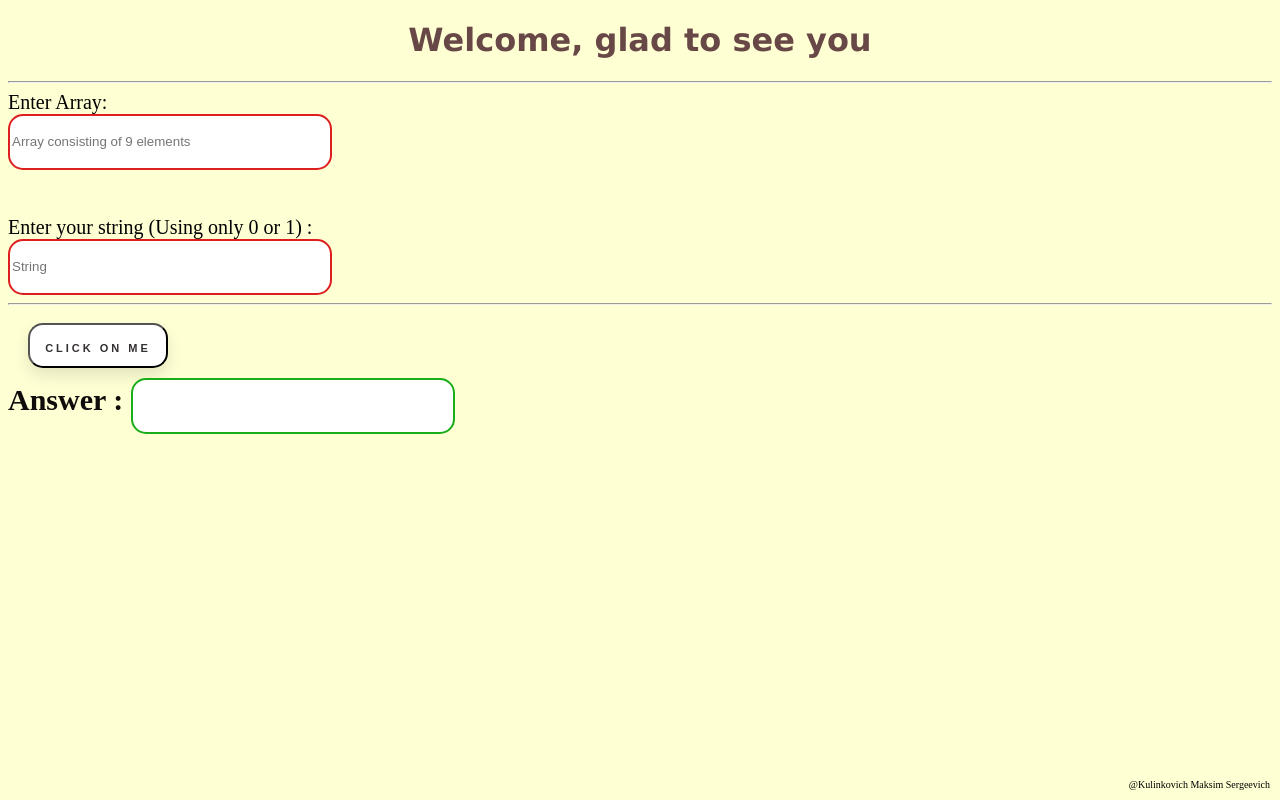
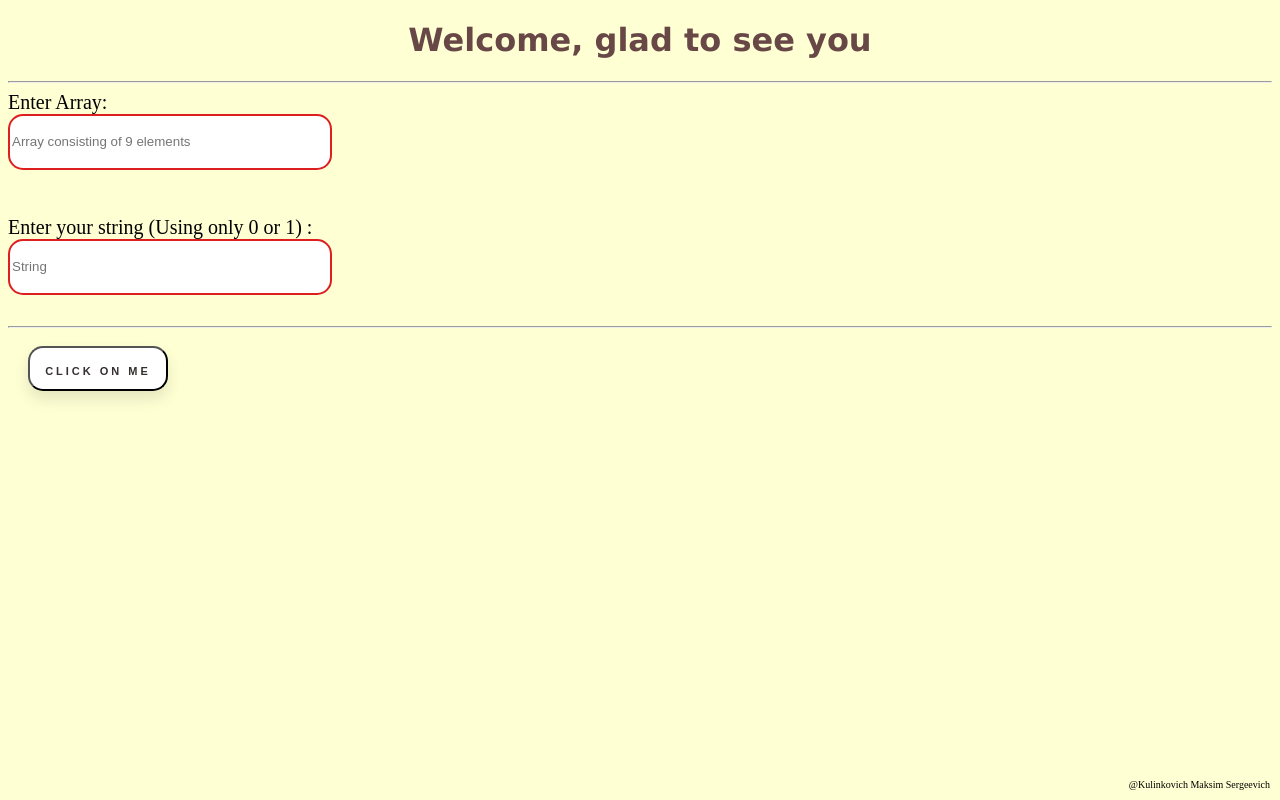
Before and after one commit to M-Kulinkovich/EpolSoft_IT, a plain HTML site: page index.html in a window 1280 px wide. Drawn offline with Linux system fonts and the light colour scheme.

Commit message:
Update index.html

```diff
--- a/index.html
+++ b/index.html
@@ -19,7 +19,7 @@
             pattern="^[а-яА-ЯёЁa-zA-Z0-9_ ]+$"
             placeholder="Array consisting of 9 elements"
             required
-            >
+        >
         <br>
         <div id="error1"></div><br>
         Enter your string (Using only 0 or 1) :
@@ -31,7 +31,9 @@
             maxlength="9"
             required
             pattern="^([0-1]{9})$"
-            >
+        >
+            <br>
+        <div id="error2"></div>
     </div>
     <hr>
     <button class="button" onclick="changeArray();">Сlick on me</button>
@@ -40,7 +42,7 @@
 </body>
 <footer>
     <div class="footStyle">
-        <b>Answer : <input class="imputForms" id="out_txt" size="60"></b>
+        <b><div id="result"></div></b>
     </div>
     <div class="signature">@Kulinkovich Maksim Sergeevich</div>
 </footer>
```
